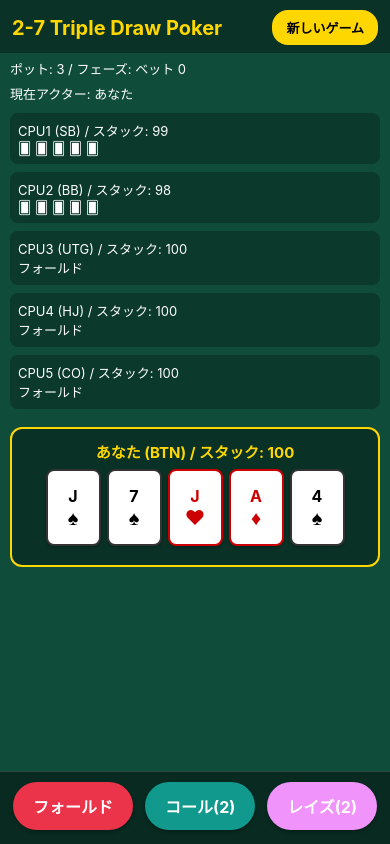
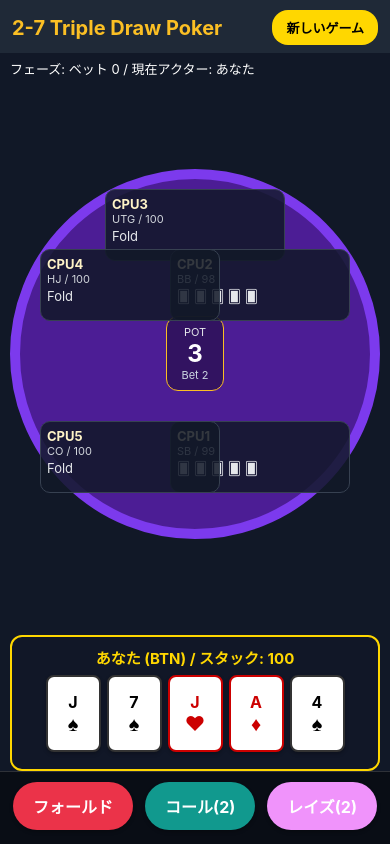
Before and after one commit to zenshin1997123/2-7td, a React Native app in the folder mobile-app/: screen / in a window 390 px wide. Built offline with nearby package versions, Linux system fonts and the light colour scheme; no server answers.

Commit message:
テーブル型レイアウトにUI刷新（キャラなし）

```diff
--- a/mobile-app/src/ui/screens/GameScreen.tsx
+++ b/mobile-app/src/ui/screens/GameScreen.tsx
@@ -184,8 +184,9 @@ export const GameScreen: React.FC = () => {
         </TouchableOpacity>
       </View>
 
-      <Text style={styles.infoText}>ポット: {safeNumber(state.pot)} / フェーズ: {phaseText(state.street, state.drawPhase, state.bettingOpen, state.handOver)}</Text>
-      <Text style={styles.infoText}>現在アクター: {state.toAct === null ? '-' : state.toAct === 0 ? 'あなた' : `CPU${state.toAct}`}</Text>
+      <Text style={styles.infoText}>
+        フェーズ: {phaseText(state.street, state.drawPhase, state.bettingOpen, state.handOver)} / 現在アクター: {state.toAct === null ? '-' : state.toAct === 0 ? 'あなた' : `CPU${state.toAct}`}
+      </Text>
       {state.handOver && state.lastPayout && (
         <View style={styles.winnerBanner}>
           <Text style={styles.winnerText}>勝者: {winnerNames}</Text>
@@ -193,28 +194,44 @@ export const GameScreen: React.FC = () => {
         </View>
       )}
 
-      <ScrollView contentContainerStyle={styles.scrollContent}>
-        {state.players.slice(1).map((player, idx) => {
-          const cpuId = (idx + 1) as PlayerId;
+      <View style={styles.tableWrap}>
+        <View style={styles.tableOval}>
+          <View style={styles.centerPot}>
+            <Text style={styles.centerPotLabel}>POT</Text>
+            <Text style={styles.centerPotAmount}>{safeNumber(state.pot)}</Text>
+            <Text style={styles.centerPotSub}>Bet {safeNumber(state.currentBet)}</Text>
+          </View>
+
+          {([3, 2, 1, 5, 4] as PlayerId[]).map(cpuId => {
+            const player = state.players[cpuId];
             const isActive = state.toAct === cpuId;
+            const showCards = state.handOver && !player.isFolded && player.hand.length > 0;
+            const seatStyle =
+              cpuId === 3 ? styles.seatTop :
+              cpuId === 2 ? styles.seatTopRight :
+              cpuId === 1 ? styles.seatBottomRight :
+              cpuId === 5 ? styles.seatBottomLeft : styles.seatTopLeft;
+
             return (
-            <View key={player.id} style={[styles.cpuRow, isActive && styles.activeRow]}>
-              <Text style={styles.cpuText}>{player.name} ({positionLabel(cpuId, state.dealerPosition)}) / スタック: {safeNumber(player.stack)}</Text>
-              {state.handOver && !player.isFolded && player.hand.length > 0 ? (
+              <View key={cpuId} style={[styles.seat, seatStyle, isActive && styles.activeSeat]}>
+                <Text style={styles.seatName}>{player.name}</Text>
+                <Text style={styles.seatMeta}>{positionLabel(cpuId, state.dealerPosition)} / {safeNumber(player.stack)}</Text>
+                {showCards ? (
                   <Hand cards={player.hand} />
                 ) : (
-                <Text style={styles.cpuText}>{player.isFolded ? 'フォールド' : '🂠 🂠 🂠 🂠 🂠'}</Text>
+                  <Text style={styles.seatCards}>{player.isFolded ? 'Fold' : '🂠 🂠 🂠 🂠 🂠'}</Text>
                 )}
               </View>
             );
           })}
+        </View>
+      </View>
 
       <View style={styles.playerArea}>
         <Text style={styles.playerText}>あなた ({positionLabel(0, state.dealerPosition)}) / スタック: {safeNumber(state.players[0].stack)}</Text>
         <Hand cards={state.players[0].hand} selected={selectedCards} onCardPress={onCardPress} />
         {state.drawPhase && <Text style={styles.infoText}>選択中: {selectedCards.length}枚</Text>}
       </View>
-      </ScrollView>
 
       <View style={styles.controls}>
         {state.drawPhase ? (
@@ -254,7 +271,7 @@ export const GameScreen: React.FC = () => {
 };
 
 const styles = StyleSheet.create({
-  container: { flex: 1, backgroundColor: '#0f4c3a' },
+  container: { flex: 1, backgroundColor: '#111827' },
   header: {
     flexDirection: 'row',
     justifyContent: 'space-between',
@@ -262,9 +279,9 @@ const styles = StyleSheet.create({
     paddingHorizontal: 12,
     paddingTop: 10,
     paddingBottom: 8,
-    backgroundColor: 'rgba(0,0,0,0.35)',
+    backgroundColor: '#1f2937',
   },
-  title: { fontSize: 20, fontWeight: 'bold', color: '#ffd700' },
+  title: { fontSize: 20, fontWeight: 'bold', color: '#fbbf24' },
   newGameButton: { backgroundColor: '#ffd700', paddingVertical: 8, paddingHorizontal: 14, borderRadius: 16 },
   newGameText: { color: '#000', fontWeight: 'bold', fontSize: 13 },
   loadingText: { color: '#fff', fontSize: 18, textAlign: 'center', marginTop: 50 },
@@ -280,18 +297,64 @@ const styles = StyleSheet.create({
     backgroundColor: 'rgba(255, 215, 0, 0.15)',
   },
   winnerText: { color: '#ffd700', fontSize: 13, fontWeight: 'bold' },
-  scrollContent: { padding: 10, paddingBottom: 16 },
-  cpuRow: { backgroundColor: 'rgba(0,0,0,0.25)', padding: 8, borderRadius: 8, marginBottom: 8 },
-  activeRow: { borderWidth: 2, borderColor: '#4ecdc4' },
-  cpuText: { color: '#fff', fontSize: 13 },
-  playerArea: {
-    marginTop: 10,
+  tableWrap: {
+    flex: 1,
+    justifyContent: 'center',
+    alignItems: 'center',
+    paddingHorizontal: 10,
+  },
+  tableOval: {
+    width: '100%',
+    maxWidth: 980,
+    height: 370,
+    borderRadius: 240,
+    backgroundColor: '#4c1d95',
+    borderWidth: 10,
+    borderColor: '#7c3aed',
+    position: 'relative',
+    justifyContent: 'center',
+    alignItems: 'center',
+  },
+  centerPot: {
     alignItems: 'center',
     backgroundColor: 'rgba(0,0,0,0.35)',
-    padding: 12,
+    paddingHorizontal: 14,
+    paddingVertical: 8,
+    borderRadius: 12,
+    borderWidth: 1,
+    borderColor: '#fbbf24',
+  },
+  centerPotLabel: { color: '#e5e7eb', fontSize: 11 },
+  centerPotAmount: { color: '#fff', fontSize: 24, fontWeight: 'bold' },
+  centerPotSub: { color: '#cbd5e1', fontSize: 11 },
+  seat: {
+    position: 'absolute',
+    width: 180,
+    minHeight: 72,
+    borderRadius: 10,
+    backgroundColor: 'rgba(17,24,39,0.85)',
+    borderWidth: 1,
+    borderColor: '#374151',
+    padding: 6,
+  },
+  activeSeat: { borderColor: '#22d3ee', borderWidth: 2 },
+  seatTop: { top: 10, left: '50%', marginLeft: -90 },
+  seatTopLeft: { top: 70, left: 20 },
+  seatTopRight: { top: 70, right: 20 },
+  seatBottomLeft: { bottom: 36, left: 20 },
+  seatBottomRight: { bottom: 36, right: 20 },
+  seatName: { color: '#fef3c7', fontWeight: 'bold', fontSize: 13 },
+  seatMeta: { color: '#d1d5db', fontSize: 11, marginBottom: 2 },
+  seatCards: { color: '#e5e7eb', fontSize: 13 },
+  playerArea: {
+    marginTop: 6,
+    alignItems: 'center',
+    backgroundColor: 'rgba(17,24,39,0.9)',
+    padding: 10,
     borderRadius: 12,
     borderWidth: 2,
     borderColor: '#ffd700',
+    marginHorizontal: 10,
   },
   playerText: { color: '#ffd700', fontSize: 15, fontWeight: 'bold' },
   controls: {
```
Lines whose indentation alone changed are shown as unchanged.
